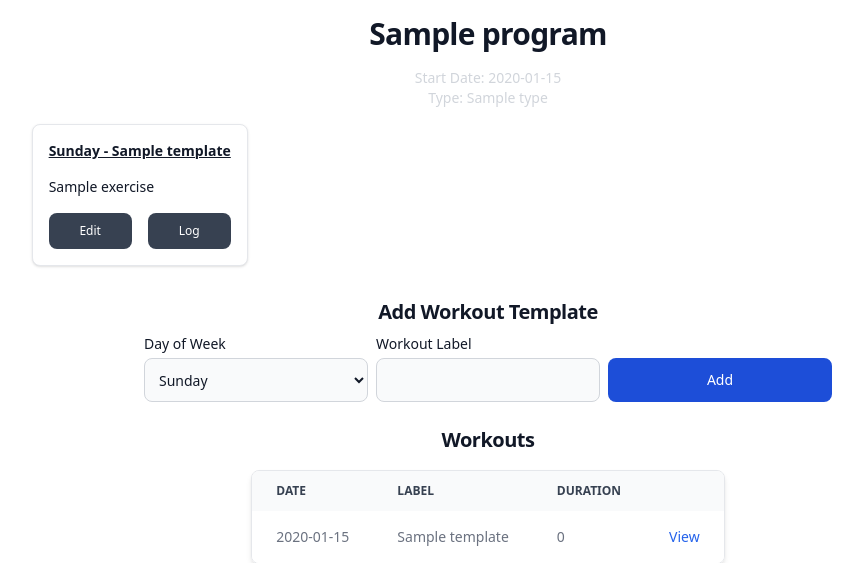
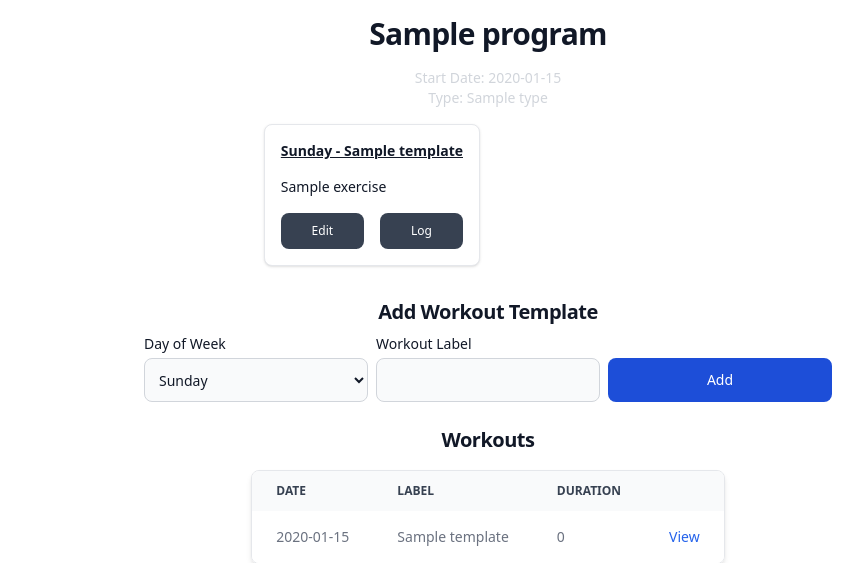
Before and after one commit to paulharbulak-maxar/exercise-db, a FastAPI app: page /programs/1 in a window 1280 px wide. Shown: the part 40-603 px from the top of the page, without its empty margins (152-1015 px from the left). Run offline with FastAPI, Linux system fonts and the light colour scheme; tables that the repository leaves empty hold one stand-in row (values such as "Sample post"); some libraries are stand-ins or nearby versions.

Commit message:
Clean up styling in selected_program.html.

```diff
--- a/templates/selected_program.html
+++ b/templates/selected_program.html
@@ -8,7 +8,7 @@
     <p class="flex place-content-center text-sm text-gray-300">Type: {{ program.program_type.name }}</p>
     <div class="flex justify-around">
 <!--        TODO: Auto grid instead of specifying cols-->
-        <div class="grid grid-cols-2 lg:grid-cols-4 m-4 gap-4">
+        <div class="grid sm:grid-cols-1 md:grid-cols-2 lg:grid-flow-col lg:auto-cols-fr m-4 gap-4">
         {% for workout_template in workout_templates %}
             <div class="flex flex-col max-w-64 p-4 bg-white border border-gray-200 rounded-lg shadow dark:bg-gray-800 dark:border-gray-700">
                 <div>
```
